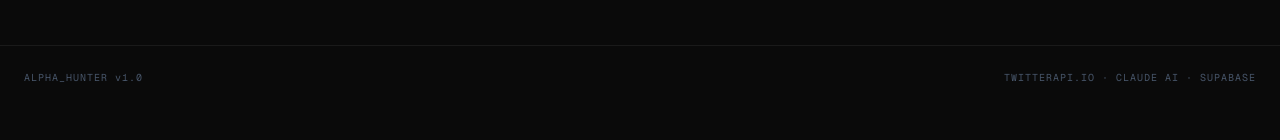
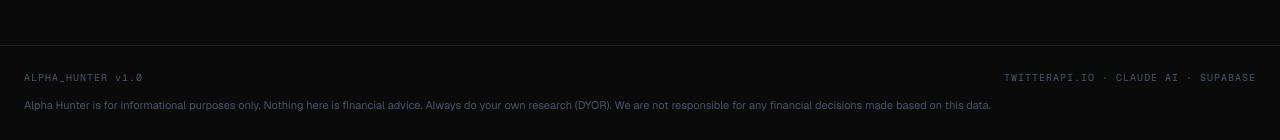
Before and after one commit to Devarrsshh/Alpha-hunter, a Next.js app: page /feed in a window 1280 px wide. Shown: the part 657-797 px from the top of the page. Built offline with nearby package versions, Linux system fonts and the light colour scheme; no server answers; the database is empty.

Commit message:
add DYOR disclaimer footer

```diff
--- a/app/page.tsx
+++ b/app/page.tsx
@@ -100,6 +100,12 @@ export default function LandingPage() {
 
 
       </div>
+
+      <footer className="absolute bottom-0 left-0 right-0 border-t border-white/[0.06] py-4 px-6">
+        <p className="text-center text-[11px] text-slate-600 leading-relaxed max-w-2xl mx-auto">
+          Alpha Hunter is for informational purposes only. Nothing here is financial advice. Always do your own research (DYOR). We are not responsible for any financial decisions made based on this data.
+        </p>
+      </footer>
     </div>
   );
 }
--- a/components/AlphaFeed.tsx
+++ b/components/AlphaFeed.tsx
@@ -320,11 +320,16 @@ export default function AlphaFeed() {
       )}
 
       <footer className="border-t border-[#1a1a1a] mt-16 py-6">
-        <div className="max-w-7xl mx-auto px-6 flex items-center justify-between">
-          <span className="font-mono text-[10px] text-[#475569] tracking-widest">ALPHA_HUNTER v1.0</span>
-          <span className="font-mono text-[10px] text-[#475569] tracking-widest">
-            TWITTERAPI.IO · CLAUDE AI · SUPABASE
-          </span>
+        <div className="max-w-7xl mx-auto px-6 space-y-3">
+          <div className="flex items-center justify-between">
+            <span className="font-mono text-[10px] text-[#475569] tracking-widest">ALPHA_HUNTER v1.0</span>
+            <span className="font-mono text-[10px] text-[#475569] tracking-widest">
+              TWITTERAPI.IO · CLAUDE AI · SUPABASE
+            </span>
+          </div>
+          <p className="text-[11px] text-[#475569] leading-relaxed">
+            Alpha Hunter is for informational purposes only. Nothing here is financial advice. Always do your own research (DYOR). We are not responsible for any financial decisions made based on this data.
+          </p>
         </div>
       </footer>
     </div>
```
